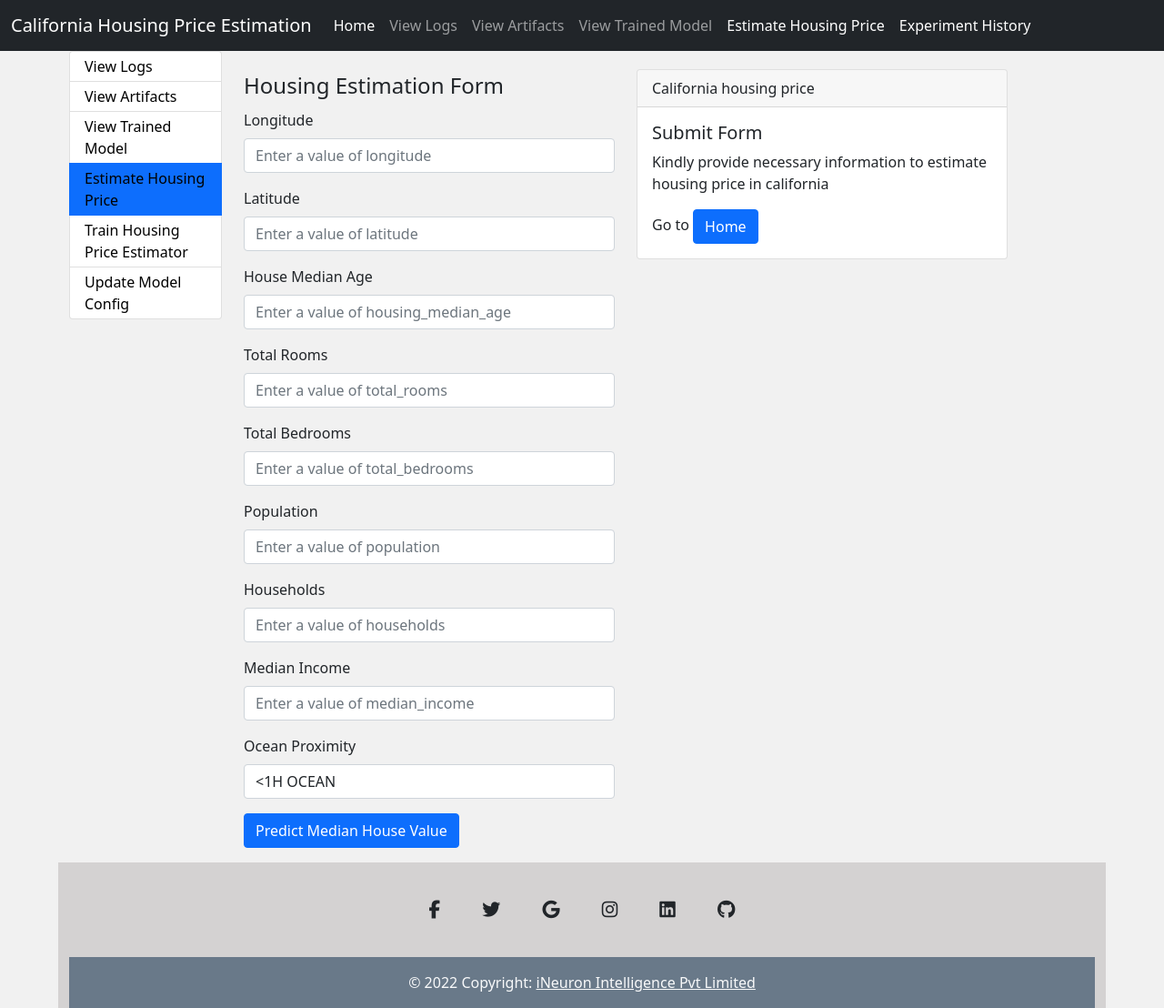
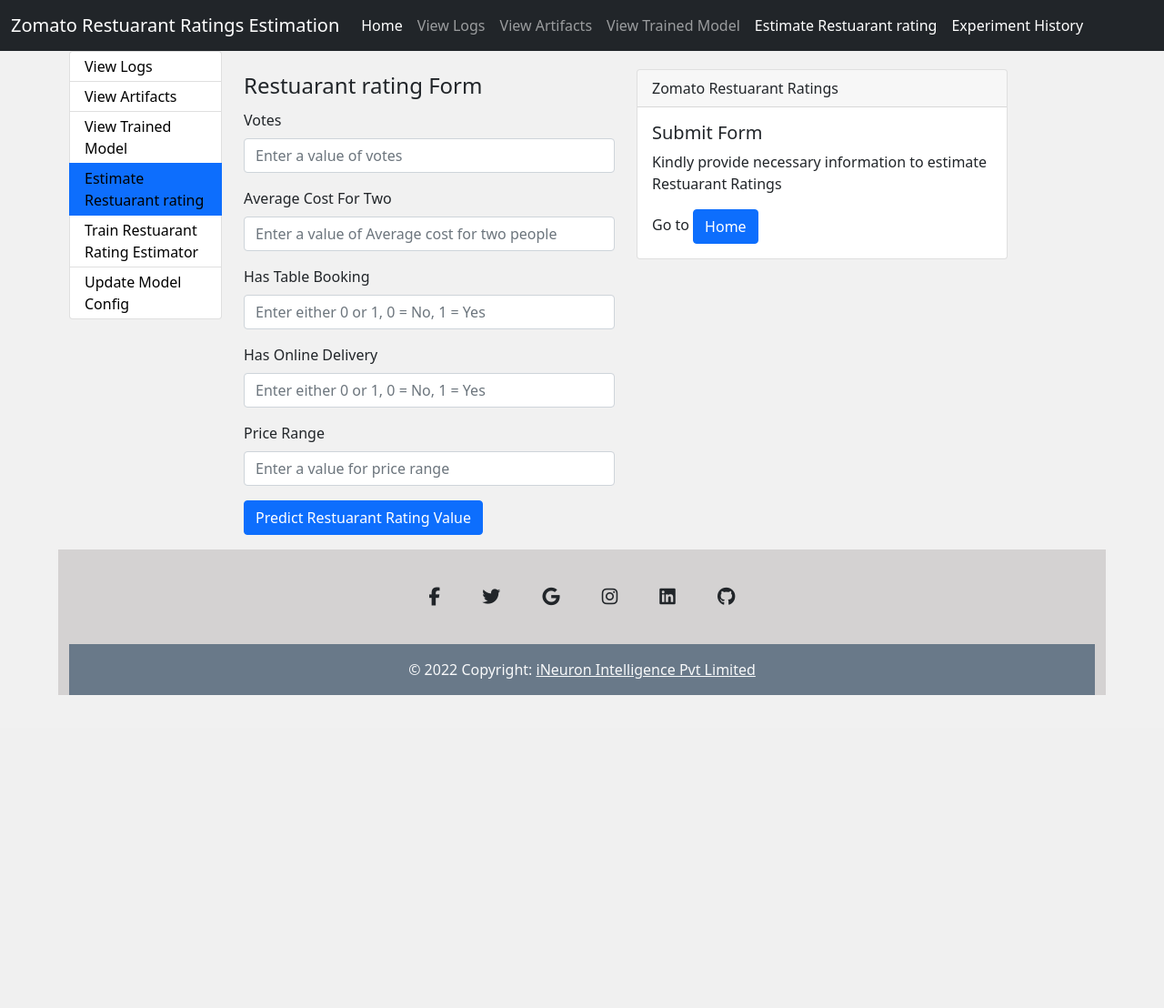
Before and after one commit to Adityashinde1/restuarant_ratings, a Flask app: page /predict in a window 1280 px wide. Shown: the whole page at 91% size. After the commit the page ends 764 px from the top, so only its background shows below. Run offline with Flask 2, Linux system fonts and the light colour scheme; parts of the project's set-up code (start-up, migrations or seed data) failed here and were passed over; some libraries are stand-ins or nearby versions.

Commit message:
Final update

```diff
--- a/app.py
+++ b/app.py
@@ -2,22 +2,22 @@
 import sys
 
 import pip
-from housing.util.util import read_yaml_file, write_yaml_file
+from restuarant.util.util import read_yaml_file, write_yaml_file
 from matplotlib.style import context
-from housing.logger import logging
-from housing.exception import HousingException
+from restuarant.logger import logging
+from restuarant.exception import RestuarantException
 import os, sys
 import json
-from housing.config.configuration import Configuartion
-from housing.constant import CONFIG_DIR, get_current_time_stamp
-from housing.pipeline.pipeline import Pipeline
-from housing.entity.housing_predictor import HousingPredictor, HousingData
+from restuarant.config.configuration import Configuartion
+from restuarant.constant import CONFIG_DIR, get_current_time_stamp
+from restuarant.pipeline.pipeline import Pipeline
+from restuarant.entity.restuarant_predictor import RestuarantPredictor, RestuarantData
 from flask import send_file, abort, render_template
 
 
 ROOT_DIR = os.getcwd()
 LOG_FOLDER_NAME = "logs"
-PIPELINE_FOLDER_NAME = "housing"
+PIPELINE_FOLDER_NAME = "restuarant"
 SAVED_MODELS_DIR_NAME = "saved_models"
 MODEL_CONFIG_FILE_PATH = os.path.join(ROOT_DIR, CONFIG_DIR, "model.yaml")
 LOG_DIR = os.path.join(ROOT_DIR, LOG_FOLDER_NAME)
@@ -25,18 +25,18 @@
 MODEL_DIR = os.path.join(ROOT_DIR, SAVED_MODELS_DIR_NAME)
 
 
-from housing.logger import get_log_dataframe
+from restuarant.logger import get_log_dataframe
 
-HOUSING_DATA_KEY = "housing_data"
-MEDIAN_HOUSING_VALUE_KEY = "median_house_value"
+RESTUARANT_DATA_KEY = "restuarant_data"
+RESTUARANT_RATING_VALUE_KEY = "restuarant_rating_value"
 
 app = Flask(__name__)
 
 
-@app.route('/artifact', defaults={'req_path': 'housing'})
+@app.route('/artifact', defaults={'req_path': 'restuarant'})
 @app.route('/artifact/<path:req_path>')
 def render_artifact_dir(req_path):
-    os.makedirs("housing", exist_ok=True)
+    os.makedirs("resturant", exist_ok=True)
     # Joining the base and the requested path
     print(f"req_path: {req_path}")
     abs_path = os.path.join(req_path)
@@ -103,37 +103,29 @@
 @app.route('/predict', methods=['GET', 'POST'])
 def predict():
     context = {
-        HOUSING_DATA_KEY: None,
-        MEDIAN_HOUSING_VALUE_KEY: None
+        RESTUARANT_DATA_KEY: None,
+        RESTUARANT_RATING_VALUE_KEY: None
     }
 
     if request.method == 'POST':
-        longitude = float(request.form['longitude'])
-        latitude = float(request.form['latitude'])
-        housing_median_age = float(request.form['housing_median_age'])
-        total_rooms = float(request.form['total_rooms'])
-        total_bedrooms = float(request.form['total_bedrooms'])
-        population = float(request.form['population'])
-        households = float(request.form['households'])
-        median_income = float(request.form['median_income'])
-        ocean_proximity = request.form['ocean_proximity']
+        votes = float(request.form['votes'])
+        average_cost_for_two = float(request.form['average_cost_for_two'])
+        has_table_booking = float(request.form['has_table_booking'])
+        has_online_delivery = float(request.form['has_online_delivery'])
+        price_range = float(request.form['price_range'])
 
-        housing_data = HousingData(longitude=longitude,
-                                   latitude=latitude,
-                                   housing_median_age=housing_median_age,
-                                   total_rooms=total_rooms,
-                                   total_bedrooms=total_bedrooms,
-                                   population=population,
-                                   households=households,
-                                   median_income=median_income,
-                                   ocean_proximity=ocean_proximity,
+        restuarant_data = RestuarantData(votes=votes,
+                                   average_cost_for_two=average_cost_for_two,
+                                   has_online_delivery=has_online_delivery,
+                                   has_table_booking=has_table_booking,
+                                   price_range=price_range
                                    )
-        housing_df = housing_data.get_housing_input_data_frame()
-        housing_predictor = HousingPredictor(model_dir=MODEL_DIR)
-        median_housing_value = housing_predictor.predict(X=housing_df)
+        restuarant_df = restuarant_data.get_restuarant_input_data_frame()
+        restuarant_predictor = RestuarantPredictor(model_dir=MODEL_DIR)
+        median_rating_value = restuarant_predictor.predict(X=restuarant_df)
         context = {
-            HOUSING_DATA_KEY: housing_data.get_housing_data_as_dict(),
-            MEDIAN_HOUSING_VALUE_KEY: median_housing_value,
+            RESTUARANT_DATA_KEY: restuarant_data.get_restuarant_data_as_dict(),
+            RESTUARANT_RATING_VALUE_KEY: median_rating_value,
         }
         return render_template('predict.html', context=context)
     return render_template("predict.html", context=context)
--- a/config/config.yaml
+++ b/config/config.yaml
@@ -3,8 +3,8 @@
   artifact_dir: artifact
 
 data_ingestion_config:
-  dataset_download_url: https://github.com/Adityashinde1/restuarant_ratings/blob/main/data/ZomatoData/ZomatoData.csv
-  raw_data_dir: raw_data
+  dataset_download_url: https://raw.githubusercontent.com/Adityashinde1/restuarant_ratings/main/data/ZomatoData/ZomatoData.csv
+  csv_download_dir: raw_data
   ingested_dir: ingested_data
   ingested_train_dir: train
   ingested_test_dir: test
@@ -28,7 +28,7 @@
 model_trainer_config:
   trained_model_dir: trained_model
   model_file_name: model.pkl
-  base_accuracy: 0.6
+  base_accuracy: 0.5
   model_config_dir: config
   model_config_file_name: model.yaml
 
--- a/requirements.txt
+++ b/requirements.txt
@@ -6,5 +6,6 @@
 PyYAML
 evidently
 dill
+category_encoders
 matplotlib
 -e .
--- a/restuarant/component/data_ingestion.py
+++ b/restuarant/component/data_ingestion.py
@@ -43,11 +43,11 @@
 
     def split_data_as_train_test(self) -> DataIngestionArtifact:
         try:
-            raw_data_dir = self.data_ingestion_config.raw_data_dir
+            csv_data_dir = self.data_ingestion_config.csv_download_dir
 
-            file_name = os.listdir(raw_data_dir)[0]
+            file_name = os.listdir(csv_data_dir)[0]
 
-            zomato_file_path = os.path.join(raw_data_dir,file_name)
+            zomato_file_path = os.path.join(csv_data_dir,file_name)
 
 
             logging.info(f"Reading csv file: [{zomato_file_path}]")
--- a/restuarant/component/model_evaluation.py
+++ b/restuarant/component/model_evaluation.py
@@ -1,5 +1,3 @@
-
-
 from restuarant.logger import logging
 from restuarant.exception import RestuarantException
 from restuarant.entity.config_entity import ModelEvaluationConfig
@@ -10,8 +8,6 @@
 import sys
 from restuarant.util.util import write_yaml_file, read_yaml_file, load_object,load_data
 from restuarant.entity.model_factory import evaluate_regression_model
-
-
 
 
 class ModelEvaluation:
--- a/restuarant/component/model_trainer.py
+++ b/restuarant/component/model_trainer.py
@@ -11,7 +11,7 @@
 
 
 
-class HousingEstimatorModel:
+class RestuarantEstimatorModel:
     def __init__(self, preprocessing_object, trained_model_object):
         """
         TrainedModel constructor
@@ -92,7 +92,7 @@
 
 
             trained_model_file_path=self.model_trainer_config.trained_model_file_path
-            housing_model = HousingEstimatorModel(preprocessing_object=preprocessing_obj,trained_model_object=model_object)
+            housing_model = RestuarantEstimatorModel(preprocessing_object=preprocessing_obj,trained_model_object=model_object)
             logging.info(f"Saving model at path: {trained_model_file_path}")
             save_object(file_path=trained_model_file_path,obj=housing_model)
 
--- a/restuarant/constant/__init__.py
+++ b/restuarant/constant/__init__.py
@@ -31,7 +31,7 @@
 DATA_INGESTION_CONFIG_KEY = "data_ingestion_config"
 DATA_INGESTION_ARTIFACT_DIR = "data_ingestion"
 DATA_INGESTION_DOWNLOAD_URL_KEY = "dataset_download_url"
-DATA_INGESTION_RAW_DATA_DIR_KEY = "raw_data_dir"
+DATA_INGESTION_CSV_DATA_DIR_KEY = "csv_download_dir"
 DATA_INGESTION_TGZ_DOWNLOAD_DIR_KEY = "tgz_download_dir"
 DATA_INGESTION_INGESTED_DIR_NAME_KEY = "ingested_dir"
 DATA_INGESTION_TRAIN_DIR_KEY = "ingested_train_dir"
--- a/restuarant/entity/config_entity.py
+++ b/restuarant/entity/config_entity.py
@@ -2,7 +2,7 @@
 
 
 DataIngestionConfig=namedtuple("DataIngestionConfig",
-["dataset_download_url","raw_data_dir","ingested_train_dir","ingested_test_dir"])
+["dataset_download_url","csv_download_dir","ingested_train_dir","ingested_test_dir"])
 
 
 DataValidationConfig = namedtuple("DataValidationConfig", ["schema_file_path","report_file_path","report_page_file_path"])
--- a/templates/files.html
+++ b/templates/files.html
@@ -3,14 +3,14 @@
 {% block head %}
 
 
-<title>Housing Estimator</title>
+<title>Restuarant rating Estimator</title>
 {% endblock %}
 
 {% block content %}
 
 
 
-{% if "housing" in result['parent_folder'] %}
+{% if "restuarant" in result['parent_folder'] %}
 <a href="/artifact/{{result['parent_folder']}}"><i class="fa fa-arrow-left" aria-hidden="true"></i>Back</a>
 
 <h4 style="text-align:center;">
--- a/templates/header.html
+++ b/templates/header.html
@@ -57,7 +57,7 @@
                 aria-controls="navbarTogglerDemo03" aria-expanded="false" aria-label="Toggle navigation">
                 <span class="navbar-toggler-icon"></span>
             </button>
-            <a class="navbar-brand" href="/">California Housing Price Estimation</a>
+            <a class="navbar-brand" href="/">Zomato Restuarant Ratings Estimation</a>
             <div class="collapse navbar-collapse" id="navbarTogglerDemo03">
                 <ul class="navbar-nav me-auto mb-2 mb-lg-0">
                     <li class="nav-item">
@@ -73,7 +73,7 @@
                         <a class="nav-link {% if 'saved_models' in request.path %} active {% endif %}" href="/saved_models">View Trained Model</a>
                     </li>
                     <li class="nav-item">
-                        <a class="nav-link {% if 'predict' in request.path %} active {% endif %}" href="/predict">Estimate Housing Price</a>
+                        <a class="nav-link {% if 'predict' in request.path %} active {% endif %}" href="/predict">Estimate Restuarant rating</a>
                     </li>
                     <li class="nav-item">
                         <a class="nav-link {% if 'predict' in request.path %} active {% endif %}" href="/view_experiment_hist">Experiment History</a>
@@ -100,10 +100,10 @@
                     <a style=" text-decoration: none;color:black" href="/saved_models">View Trained Model</a>
                 </li>
                 <li class="list-group-item py-1 {% if 'predict' in request.path %} active {% endif %}">
-                    <a style=" text-decoration: none;color:black" href="/predict">Estimate Housing Price</a>
+                    <a style=" text-decoration: none;color:black" href="/predict">Estimate Restuarant rating</a>
                 </li>
                 <li class="list-group-item py-1 {% if 'train' in request.path %} active {% endif %}">
-                    <a style=" text-decoration: none;color:black" href="/train">Train Housing Price Estimator</a>
+                    <a style=" text-decoration: none;color:black" href="/train">Train Restuarant Rating Estimator</a>
                 </li>
 
 
--- a/templates/predict.html
+++ b/templates/predict.html
@@ -3,7 +3,7 @@
 {% block head %}
 
 
-<title>Housing Estimator</title>
+<title>Zomato Restuarant Ratings Prediction</title>
 {% endblock %}
 
 {% block content %}
@@ -13,76 +13,39 @@
 
 
         <form action="/predict" method="post">
-            <legend>Housing Estimation Form</legend>
+            <legend>Restuarant rating Form</legend>
             <div class="mb-3">
-                <label class="form-label">Longitude</label>
-                <input class="form-control" type="text" name="longitude" placeholder="Enter a value of longitude"
+                <label class="form-label">Votes</label>
+                <input class="form-control" type="text" name="votes" placeholder="Enter a value of votes"
                     required />
             </div>
             <div class="mb-3">
-                <label class="form-label">Latitude</label>
-                <input class="form-control" type="text" name="latitude" placeholder="Enter a value of latitude"
+                <label class="form-label">Average Cost For Two</label>
+                <input class="form-control" type="text" name="average_cost_for_two" placeholder="Enter a value of Average cost for two people"
                     required />
 
             </div>
             <div class="mb-3">
-                <label class="form-label">House Median Age</label>
-                <input class="form-control" type="text" name="housing_median_age"
-                    placeholder="Enter a value of housing_median_age" />
+                <label class="form-label">Has Table Booking</label>
+                <input class="form-control" type="text" name="has_table_booking"
+                    placeholder="Enter either 0 or 1, 0 = No, 1 = Yes" />
 
             </div>
             <div class="mb-3">
-                <label class="form-label">Total Rooms</label>
-                <input class="form-control" type="text" name="total_rooms" placeholder="Enter a value of total_rooms"
+                <label class="form-label">Has Online Delivery</label>
+                <input class="form-control" type="text" name="has_online_delivery" placeholder="Enter either 0 or 1, 0 = No, 1 = Yes"
                     required />
 
             </div>
             <div class="mb-3">
-                <label class="form-label">Total Bedrooms</label>
-                <input class="form-control" type="text" name="total_bedrooms"
-                    placeholder="Enter a value of total_bedrooms" required />
+                <label class="form-label">Price Range</label>
+                <input class="form-control" type="text" name="price_range"
+                    placeholder="Enter a value for price range" required />
             </div>
-            <div class="mb-3">
-                <label class="form-label">Population</label>
-                <input class="form-control" type="text" name="population" placeholder="Enter a value of population"
-                    required />
-            </div>
-            <div class="mb-3">
-                <label class="form-label">Households</label>
-                <input class="form-control" type="text" name="households" placeholder="Enter a value of households"
-                    required />
-            </div>
-            <div class="mb-3">
-                <label class="form-label">Median Income</label>
-                <input class="form-control" type="text" name="median_income"
-                    placeholder="Enter a value of median_income" required />
-            </div>
-            <div class="mb-3">
-                <label class="form-label">Ocean Proximity</label>
-                <select class="form-control" name="ocean_proximity" placeholder="Enter a value of ocean_proximity"
-                    required>
 
-                    <option value="<1H OCEAN">
-                        &lt;1H OCEAN
-                    </option>
-                    <option value="INLAND">
-                        INLAND
-                    </option>
-                    <option value="NEAR BAY">
-                        NEAR BAY
-                    </option>
-                    <option value="NEAR OCEAN">
-                        NEAR OCEAN
-                    </option>
-                    <option value="ISLAND">
-                        ISLAND
-                    </option>
-
-                </select>
-            </div>
             <div class="mb-3">
 
-                <input class="btn btn-primary" type="submit" value="Predict Median House Value" required />
+                <input class="btn btn-primary" type="submit" value="Predict Restuarant Rating Value" required />
             </div>
 
         </form>
@@ -91,18 +54,18 @@
     <div class="col-md-6 col-sm-12 col-xs-6 col-lg-6">
         <div class="card">
             <div class="card-header">
-              California housing price
+              Zomato Restuarant Ratings
             </div>
             <div class="card-body">
-        {% if context['housing_data'] is not none %}
+        {% if context['restuarant_data'] is not none %}
         <table class="table table-striped">
-            <caption>Califoria Housing Prediction </caption>
+            <caption>Zomato Restuarant Rating Prediction </caption>
             <tr>
                 <th>Input Feature</th>
                 <th>Feature Value</th>
 
             </tr>
-            {% for column,value in context['housing_data'].items() %}
+            {% for column,value in context['restuarant_data'].items() %}
 
 
 
@@ -114,9 +77,9 @@
             {% endfor %}
             <tr>
 
-                <td>median_house_value </td>
+                <td>restuarant_rating_value </td>
                 <td>
-                    {{ context['median_house_value'] }}
+                    {{ context['restuarant_rating_value'] }}
                 </td>
             </tr>
         </table>
@@ -124,8 +87,7 @@
         {% else %}
 
               <h5 class="card-title">Submit Form</h5>
-              <p class="card-text">Kindly provide necessary information to estimate housing price in california</p>
-
+              <p class="card-text">Kindly provide necessary information to estimate Restuarant Ratings</p>
 
 
         {% endif %}
```
Also changed, not shown: config/model.yaml (+30 -8 lines), restuarant/component/data_transformation.py (+4 -7 lines), restuarant/config/configuration.py (+3 -6 lines), restuarant/entity/housing_predictor.py (deleted, +0 -88 lines), restuarant/entity/restuarant_predictor.py (added, +75 -0 lines), restuarant/util/util.py (+8 -8 lines), templates/index.html (+5 -5 lines), 1 other file.
